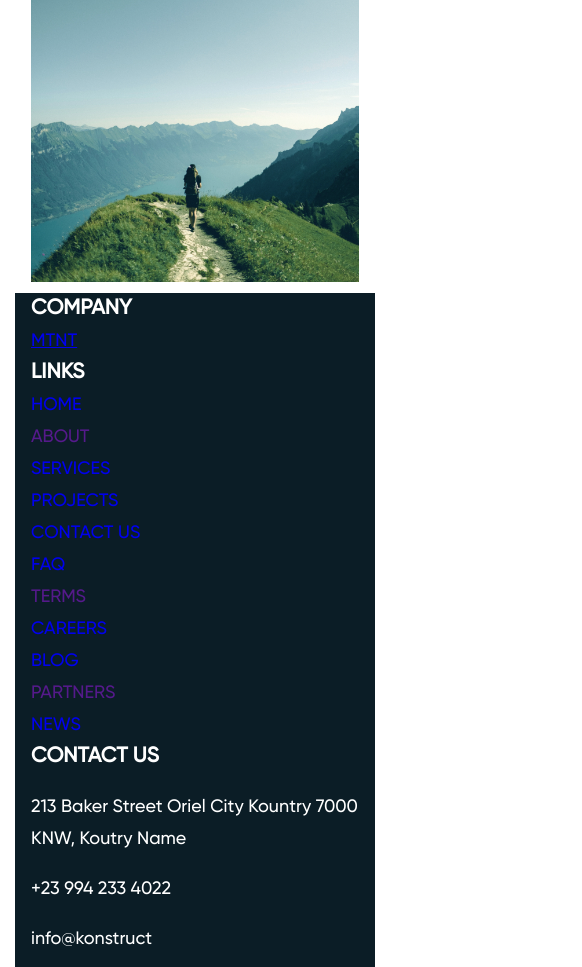
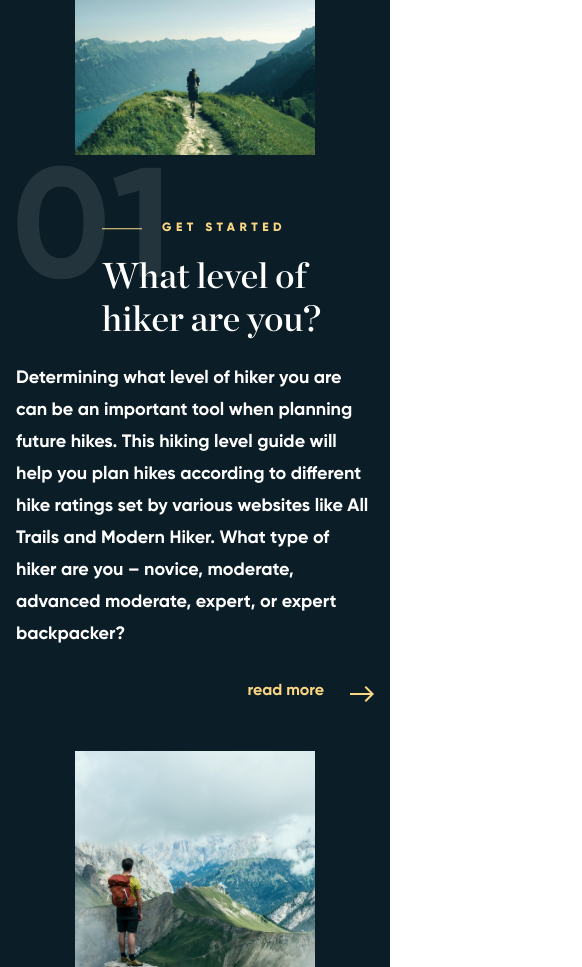
Before and after one commit to alexbrykulskyi/MNTN, a website: page source/index.html in a window 390 px wide. Shown: the part 935-1902 px from the top of the page, 582 px wide, since content can reach past the window. Drawn offline with nearby package versions, Linux system fonts and the light colour scheme; files that its build step writes are made by us from their sources.

Commit message:
контент

```diff
--- a/source/index.html
+++ b/source/index.html
@@ -30,59 +30,71 @@
       </div>
     </div>
   </header>
-  <section class="content">
-    <div class="container">
-      <img src="img/picture1.jpg" alt="picture">
-      <span class="content__subtitleAction">
-      </span>
+  <section class="content page__content">
+    <div class="container content__container">
+      <div class="content__wrapper">
+        <div class="content__wrapContentPicture">
+          <img class="content__picture" src="img/picture1.jpg" alt="picture">
+        </div>
+        <div class="content__wrapContentText">
+          <span class="content__subtitleAction">Get Started</span>
+          <h2 class="content__title">What level of  hiker are you?</h2>
+          <p class="content__text">Determining what level of hiker you are can be an important tool when planning future hikes. This hiking level guide will help you plan hikes according to different hike ratings set by various websites like All Trails and Modern Hiker. What type of hiker are you – novice, moderate, advanced moderate, expert, or expert backpacker?</p>
+          <span class="content__subtitleRead">read more</span>
+        </div>
+      </div>
+      <div class="content__wrapper secondWrapper">
+        <div class="content__wrapContentPicture">
+          <img class="content__picture" src="img/picture2.jpg" alt="picture">
+        </div>
+        <div class="content__wrapContentText">
+          <span class="content__subtitleAction">Hiking Essentials</span>
+          <h2 class="content__title">Picking the right Hiking Gear!</h2>
+          <p class="content__text">The nice thing about beginning hiking is that you don’t really need any special gear, you can probably get away with things you already have.
+          Let’s start with clothing. A typical mistake hiking beginners make is wearing jeans and regular clothes, which will get heavy and chafe wif they get sweaty or wet.</p>
+          <span class="content__subtitleRead">read more</span>
+        </div>
+      </div>
+      <div class="content__wrapper thirdWrapper">
+        <div class="content__wrapContentPicture">
+          <img class="content__picture" src="img/picture3.jpg" alt="picture">
+        </div>
+        <div class="content__wrapContentText">
+          <span class="content__subtitleAction">Where you go is the key</span>
+          <h2 class="content__title">Understand Your Map & Timing</h2>
+          <p class="content__text">To start, print out the hiking guide and map. If it’s raining, throw them in a Zip-Lock bag. Read over the guide, study the map, and have a good idea of what to expect. I like to know what my next landmark is as I hike. For example, I’ll read the guide and know that say, in a mile, I make a right turn at the junction..</p>
+          <span class="content__subtitleRead">read more</span>
+        </div>
+      </div>
     </div>
   </section>
 
   <footer class="footer page__footer">
+    <div class="container footer__container">
       <div class="footer__top">
-      <div class="container footer__container">
         <div class="footer__wrapLogo">
-          <h3 class="footer__titleLogo footer__title">Company</h3>
           <a class="footer__logo" href="#">MTNT</a>
+          <p class="footer__subtitle">Get out there & discover your next <br> slope, mountain & destination!</p>
         </div>
-        <div class="footer__wrapLink">
-          <h3 class="footer__title footer__titleLink">Links</h3>
         <ul class="footer__list">
           <div class="header__wrapItemLeft">
-              <li class="footer__item"><a class="footer__link" href="#">Home</a></li>
-              <li class="footer__item"><a class="footer__link" href="">About</a></li>
-              <li class="footer__item"><a class="footer__link" href="#">Services</a></li>
-              <li class="footer__item"><a class="footer__link" href="#">Projects</a></li>
-              <li class="footer__item"><a class="footer__link" href="#">Contact us</a></li>
-            </div>
-            <div class="header__wrapItemCenter">
-              <li class="footer__item"><a class="footer__link" href="#">Faq</a></li>
-              <li class="footer__item"><a class="footer__link" href="">Terms</a></li>
-              <li class="footer__item"><a class="footer__link" href="#">Careers</a></li>
+          <h3 class="header__listTitle">More on The Blog</h3>
+            <li class="footer__item"><a class="footer__link" href="#">About MNTN</a></li>
+            <li class="footer__item"><a class="footer__link" href="">Contributors & Writers</a></li>
+            <li class="footer__item"><a class="footer__link" href="#">Write For Us</a></li>
+            <li class="footer__item"><a class="footer__link" href="#">Contact Us</a></li>
+            <li class="footer__item"><a class="footer__link" href="#">Privacy Policy</a></li>
           </div>
           <div class="header__wrapItemRight">
-              <li class="footer__item"><a class="footer__link" href="#">Blog</a></li>
-              <li class="footer__item"><a class="footer__link" href="">Partners</a></li>
-              <li class="footer__item"><a class="footer__link" href="#">News</a></li>
+            <h3 class="header__listTitle">More on MNTN</h3>
+            <li class="footer__item"><a class="footer__link" href="#">The Team</a></li>
+            <li class="footer__item"><a class="footer__link" href="">Jobs</a></li>
+            <li class="footer__item"><a class="footer__link" href="#">Press</a></li>
           </div>
         </ul>
       </div>
-        <div class="footer__wrapContact">
-          <h3 class="footer__title footer__titleContact">Contact us</h3>
-          <p class="footer__address contactText">213 Baker Street Oriel City Kountry 7000 KNW, Koutry Name</p>
-          <p class="footer__number contactText">+23 994 233 4022</p>
-          <p class="footer__email contactText">info@konstruct</p>
-        </div>
-        <div class="footer__listSocial">
-          <a class="footer__linkSocial" href="#"><img src="img/facebook.svg" alt="Icon" class="footer__icon footer__iconFacebook"></a>
-          <a class="footer__linkSocial" href=""><img src="img/twitter.svg" alt="Icon" class="footer__icon footer__iconTwitter"></a>
-          <a class="footer__linkSocial" href="#"><img src="img/google.svg" alt="Icon" class="footer__icon footer__iconGoogle"></a>
-        </div>
-      </div>
-    </div>
       <div class="footer__bottom">
-      <div class="container">
-        <p class="footer__bottomText">© 2017 Konstruct Inc. Designed by Jane Kathryn Teo</p>
+        <p class="footer__bottomText">Copyright 2019 MNTN, Inc. Terms & Privacy</p>
       </div>
     </div>
   </footer>
--- /dev/null
+++ b/source/less/blocks/content.less
@@ -0,0 +1,203 @@
+.content__container {
+  display: flex;
+  flex-direction: column;
+  padding-top: 55px;
+  padding-bottom: 75px;
+  row-gap: 50px;
+  @media (min-width: @desktopL-width) {
+    row-gap: 200px;
+    padding-bottom: 200px;
+  }
+}
+
+.content__wrapper {
+  display: flex;
+  flex-direction: column;
+  align-items: center;
+  @media (min-width: @desktopL-width) {
+    flex-direction: row-reverse;
+    align-items: center;
+    max-width: 1462px;
+    margin: 0 auto;
+  }
+}
+
+.content__wrapContentPicture {
+  align-self: center;
+  margin-bottom: 55px;
+  @media (min-width: @tablet-width) {
+    margin-bottom: 75px;
+  }
+  @media (min-width: @desktopL-width) {
+    margin-bottom: 0;
+    margin-left: 135px;
+  }
+}
+
+.content__picture {
+  width: 240px;
+  align-self: center;
+  @media (min-width: @tablet-width) {
+    width: 440px;
+  }
+  @media (min-width: @desktop-width) {
+    width: 566px;
+  }
+}
+
+.content__wrapContentText {
+  display: flex;
+  flex-direction: column;
+  max-width: 530px;
+  @media (min-width: @tablet-width) {
+    max-width: 680px;
+  }
+  @media (min-width: @desktop-width) {
+    max-width: 960px;
+    margin-left: 55px;
+  }
+  @media (min-width: @desktopL-width) {
+    width: auto;
+    margin-left: 150px;
+  }
+}
+
+.content__subtitleAction {
+  position: relative;
+  margin-bottom: 20px;
+  margin-left: 146px;
+  font-size: 12px;
+  line-height: 15px;
+  color: @text-color-accent;
+  text-transform: uppercase;
+  letter-spacing: 4.5px;
+  .basic-extraBold();
+  @media (min-width: @tablet-width) {
+    margin-left: 270px;
+  }
+  @media (min-width: @desktop-width) {
+    margin-left: 200px;
+    margin-bottom: 27px;
+    font-size: 18px;
+    line-height: 22px;
+    letter-spacing: 6px;
+  }
+  @media (min-width: @desktopL-width) {
+    margin-left: 100px;
+  }
+}
+
+.content__subtitleAction::before {
+  position: absolute;
+  content: '';
+  width: 40px;
+  height: 1.5px;
+  background-color: @text-color-accent;
+  top: 50%;
+  transform: translateY(-50%);
+  left: -60px;
+  @media (min-width: @tablet-width) {
+    width: 72px;
+    height: 2px;
+    left: -100px;
+  }
+}
+
+.content__subtitleAction::after {
+  position: absolute;
+  content: '01';
+  top: -65px;
+  left: -150px;
+  .basic-bold();
+  color: @text-color-basic;
+  opacity: 10%;
+  font-size: 156px;
+  line-height: 156px;
+  @media (min-width: @tablet-width) {
+    top: -105px;
+    left: -230px;
+    font-size: 240px;
+    line-height: 240px;
+  }
+  @media (min-width: @desktop-width) {
+    left: -255px;
+  }
+}
+
+.content__title {
+  margin: 0;
+  margin-bottom: 20px;
+  margin-left: 86px;
+  .secondary-semi();
+  font-size: 36px;
+  line-height: 43px;
+  @media (min-width: @tablet-width) {
+    margin-left: 170px;
+    font-size: 64px;
+    line-height: 77px;
+  }
+  @media (min-width: @desktop-width) {
+    margin-left: 100px;
+    margin-bottom: 27px;
+  }
+  @media (min-width: @desktopL-width) {
+    margin-left: 0;
+    margin-bottom: 27px;
+  }
+}
+.content__text {
+  margin: 0;
+  margin-bottom: 32px;
+  font-size: 18px;
+  line-height: 32px;
+  .basic-bold();
+  @media (min-width: @desktop-width) {
+    margin-bottom: 27px;
+  }
+}
+
+.content__subtitleRead {
+  position: relative;
+  align-self: flex-end;
+  margin-right: 50px;
+  text-transform: lowercase;
+  color: @text-color-accent;
+  .basic-bold();
+  font-size: 16px;
+  line-height: 19px;
+  @media (min-width: @tablet-width) {
+    align-self: flex-start;
+  }
+  @media (min-width: @desktop-width) {
+    font-size: 18px;
+    line-height: 22px;
+  }
+}
+
+.content__subtitleRead::before {
+  position: absolute;
+  content: '';
+  width: 24px;
+  height: 24px;
+  right: -50px;
+  background: url("../img/arrow_right.svg") center center no-repeat;
+}
+
+@media (min-width: @desktopL-width) {
+  .secondWrapper {
+    flex-direction: row;
+  }
+
+  .secondWrapper .content__wrapContentPicture {
+    margin-left: 0;
+    margin-right: 114px;
+  }
+}
+
+.secondWrapper .content__subtitleAction::after {
+  content: '02';
+}
+
+.thirdWrapper .content__subtitleAction::after {
+  content: '03';
+}
--- a/source/less/blocks/footer.less
+++ b/source/less/blocks/footer.less
@@ -1,34 +1,68 @@
 .footer__top {
+  display: flex;
+  flex-direction: column;
+  margin-bottom: 50px;
   @media (min-width: @desktop-width) {
+    flex-direction: row;
+    justify-content: space-between;
+  }
+  @media (min-width: @desktopL-width) {
+    margin-bottom: 0;
   }
 }
 
-.footer__container {
-  background-color: #0B1D26;
-  @media (min-width: @mobile-width) {
-
-  }
-  @media (min-width: @desktop-width) {
-
-  }
+.footer__wrapLogo {
+  margin-bottom: 50px;
 }
 
-.footer__title {
+.footer__logo {
+  display: block;
+  margin-bottom: 24px;
+  font-size: 32px;
+  line-height: 38px;
+  .secondary-semi();
+  color: @text-color-basic;
+  text-decoration: none;
+  list-style: none;
+  letter-spacing: 0.01em;
+}
+
+.footer__subtitle {
   margin: 0;
-  text-transform: uppercase;
-  @media (min-width: @desktop-width) {
-  }
 }
 
 .footer__list {
   display: flex;
   flex-direction: column;
+  row-gap: 50px;
+  justify-content: space-between;
+  min-width: 566px;
   margin: 0;
   padding: 0;
   list-style: none;
   @media (min-width: @desktop-width) {
     flex-direction: row;
   }
+}
+
+.header__wrapItemLeft {
+  display: flex;
+  flex-direction: column;
+  row-gap: 16px;
+}
+
+.header__wrapItemRight {
+  display: flex;
+  flex-direction: column;
+  row-gap: 16px;
+}
+
+.header__listTitle {
+  margin: 0;
+  margin-bottom: 8px;
+  color: @text-color-accent;
+  .basic-bold();
+  font-size: 24px;
 }
 
 .footer__item {
@@ -38,7 +72,21 @@
 
 .footer__link {
   text-decoration: none;
-  text-transform: uppercase;
+  color: @text-color-basic;
   @media (min-width: @desktop-width) {
   }
 }
+
+.footer__bottom {
+  text-align: center;
+  @media (min-width: @desktopL-width) {
+    position: relative;
+    margin-top: -30px;
+    text-align: left;
+  }
+}
+
+.footer__bottomText {
+  margin: 0;
+  opacity: 50%;
+}
--- a/source/less/blocks/page.less
+++ b/source/less/blocks/page.less
@@ -1,6 +1,7 @@
 .page {
   width: 100%;
   height: 100%;
+  min-width: 320px;
   margin: 0 auto;
   .basic-medium();
   color: @text-color-basic;
@@ -13,8 +14,62 @@
 }
 
 .page__header {
+  position: relative;
+  margin-bottom: 70px;
+  z-index: 0;
+  background: url("../img/bgMobile.png") center center no-repeat;
+  background-size: cover;
+  @media (min-width: @tablet-width) {
+    margin-bottom: 0;
+    background: url("../img/bg.png") center center no-repeat;
+    background-size: cover;
+  }
+  @media (min-width: @tablet-width) {
+    background-position: center top;
+  }
 
 }
 
+.page__header::before {
+  position: absolute;
+  content: '';
+  left: 0;
+  bottom: 65px;
+  width: 100%;
+  height: 140px;
+  background-image: linear-gradient(rgba(11, 29, 38, 0) 0%, rgba(11, 29, 38, 1) 80%);
+  z-index: 1;
+  @media (min-width: @tablet-width) {
+  height: 200px;
+  bottom: 135px;
+  }
+  @media (min-width: @desktop-width) {
+  height: 300px;
+  }
+  @media (min-width: @desktopL-width) {
+  height: 500px;
+  }
+}
+
+.page__content {
+  position: relative;
+  z-index: 2;
+  margin-top: -140px;
+  background-color: #0B1D26;
+  @media (min-width: @tablet-width) {
+  }
+  @media (min-width: @desktopL-width) {
+    margin-top: -550px;
+    background-image: linear-gradient(rgba(11, 29, 38, 0) 0%, rgba(11, 29, 38, 1) 13%);
+    background-color: rgba(0, 0, 0, 0);
+  }
+}
+
 .page__footer {
+  margin-top: -2px;
+  padding-bottom: 50px;
+  background-color: #0B1D26;
+  @media (min-width: @desktopL-width) {
+    padding-bottom: 120px;
+  }
 }
--- a/source/less/global/global.less
+++ b/source/less/global/global.less
@@ -18,19 +18,13 @@ img {
 
 .container {
   width: 100%;
-  max-width: 360px;
   margin: 0 auto;
   padding: 0 16px;
   box-sizing: border-box;
-  @media (max-width: @tablet-width) {
-    min-width: 360px;
-  }
   @media (min-width: @tablet-width) {
-    max-width: 1280px;
     padding: 0 40px;
   }
-  @media (min-width: @desktop-width) {
-    max-width: 1920px;
+  @media (min-width: @desktopL-width) {
     padding: 0 80px;
   }
 }
--- a/source/less/global/variables.less
+++ b/source/less/global/variables.less
@@ -6,6 +6,7 @@
 
 
 // Viewports
-@desktop-width: 1280px;
+@desktopL-width: 1440px;
+@desktop-width: 1024px;
 @tablet-width: 767px;
-@mobile-width: 360px;
+@mobile-width: 375px;
--- a/source/less/style.less
+++ b/source/less/style.less
@@ -19,5 +19,8 @@
 /* Файл navigation.less */
 @import "blocks/navigation.less";
 
+/* Файл content.less */
+@import "blocks/content.less";
+
 /* Файл footer.less */
 @import "blocks/footer.less";
```
Also changed, not shown: source/less/blocks/header.less (+30 -10 lines), source/img/arrow_right.svg (added), source/img/picture2.jpg (renamed from source/img/picture2.png), 2 other files. Lines whose indentation alone changed are shown as unchanged.
